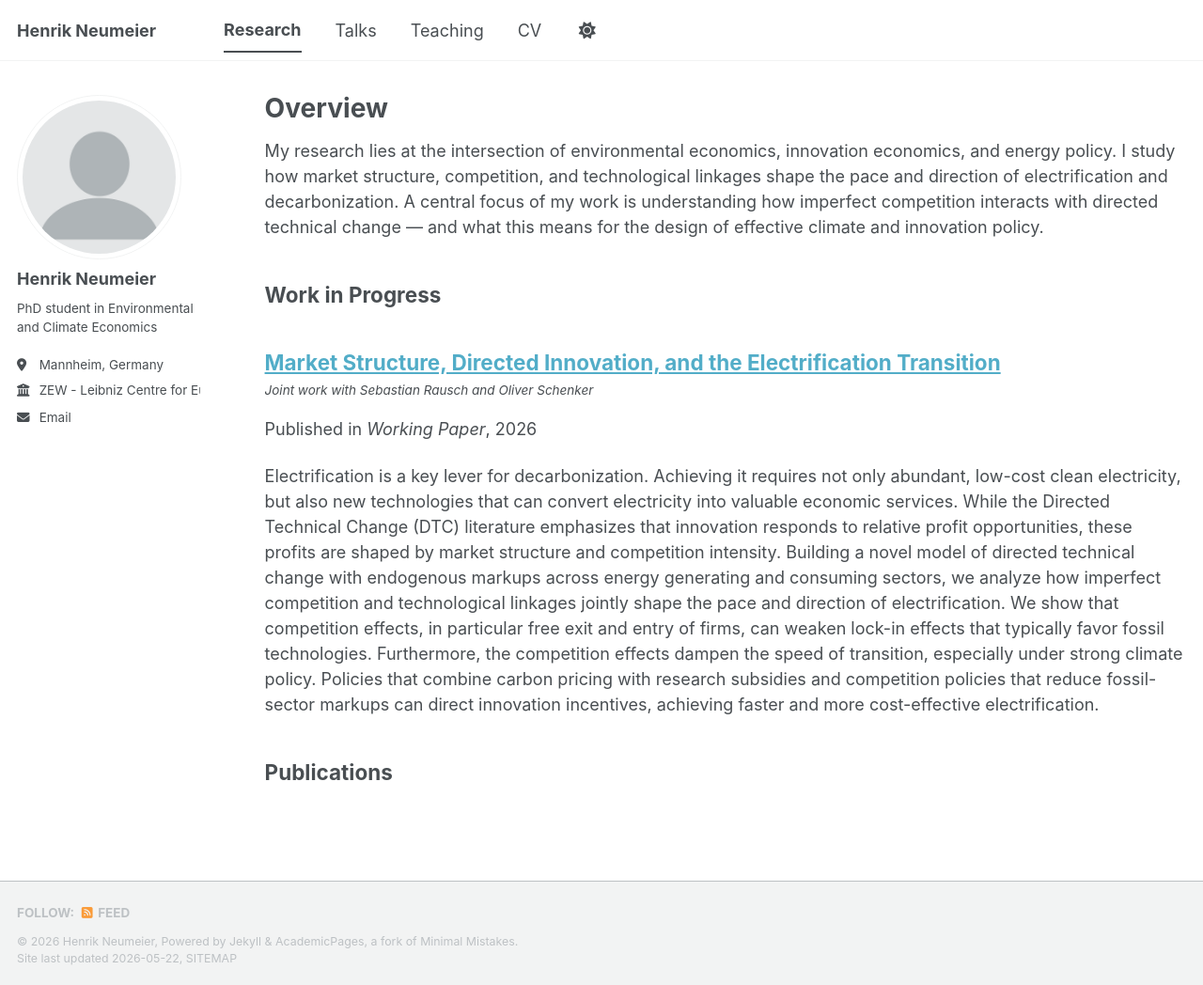
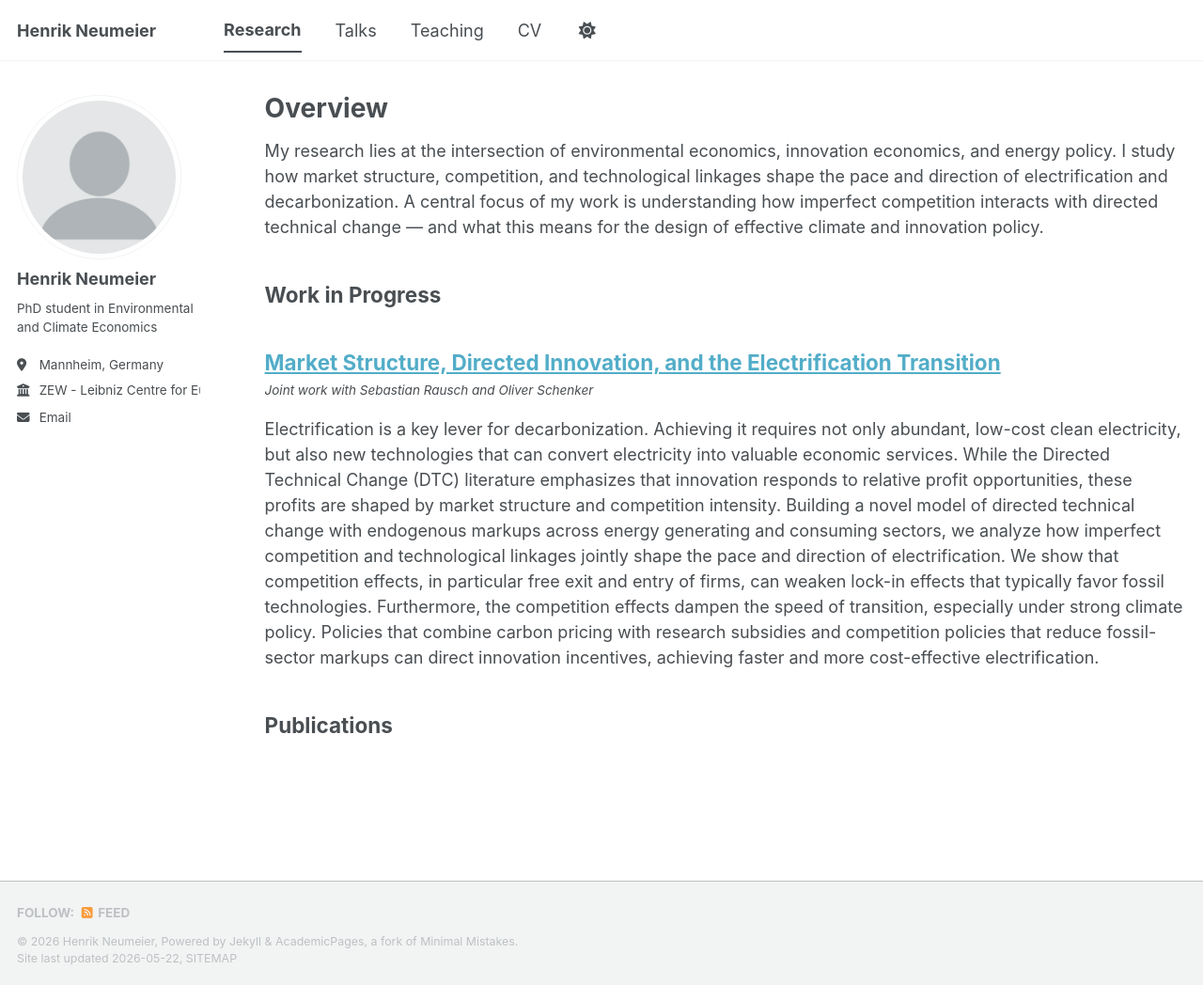
Before and after one commit to henrikneumeier/henrikneumeier.github.io, a Jekyll site: the page built from _pages/publications.html, in a window 1280 px wide and 1048 px high. Shown: the whole window at 94% size. Built offline with Jekyll 4.4.1, drawn with Linux system fonts in a browser that asks for light colours; a script bundle is joined from its source files by our own code; library files that are not in the unit come from our copies.

Commit message:
Update archive-single.html

```diff
--- a/_includes/archive-single.html
+++ b/_includes/archive-single.html
@@ -45,7 +45,9 @@
     {% if post.collection == 'teaching' %}
       <p> {{ post.type }}, <i>{{ post.venue }}</i>, {{ post.date | default: "1900-01-01" | date: "%Y" }} </p>
     {% elsif post.collection == 'publications' %}
+      {% if post.status != "wip" %}
         <p>Published in <i>{{ post.venue }}</i>, {{ post.date | default: "1900-01-01" | date: "%Y" }} </p>
+      {% endif %}
     {% elsif post.date %}
       <p class="page__date"><strong><i class="fa fa-fw fa-calendar" aria-hidden="true"></i> {{ site.data.ui-text[site.locale].date_label | default: "Published:" }}</strong> <time datetime="{{ post.date | default: "1900-01-01" | date_to_xmlschema }}">{{ post.date | default: "1900-01-01" | date: "%B %d, %Y" }}</time></p>
     {% endif %}
```
Lines whose indentation alone changed are shown as unchanged.
